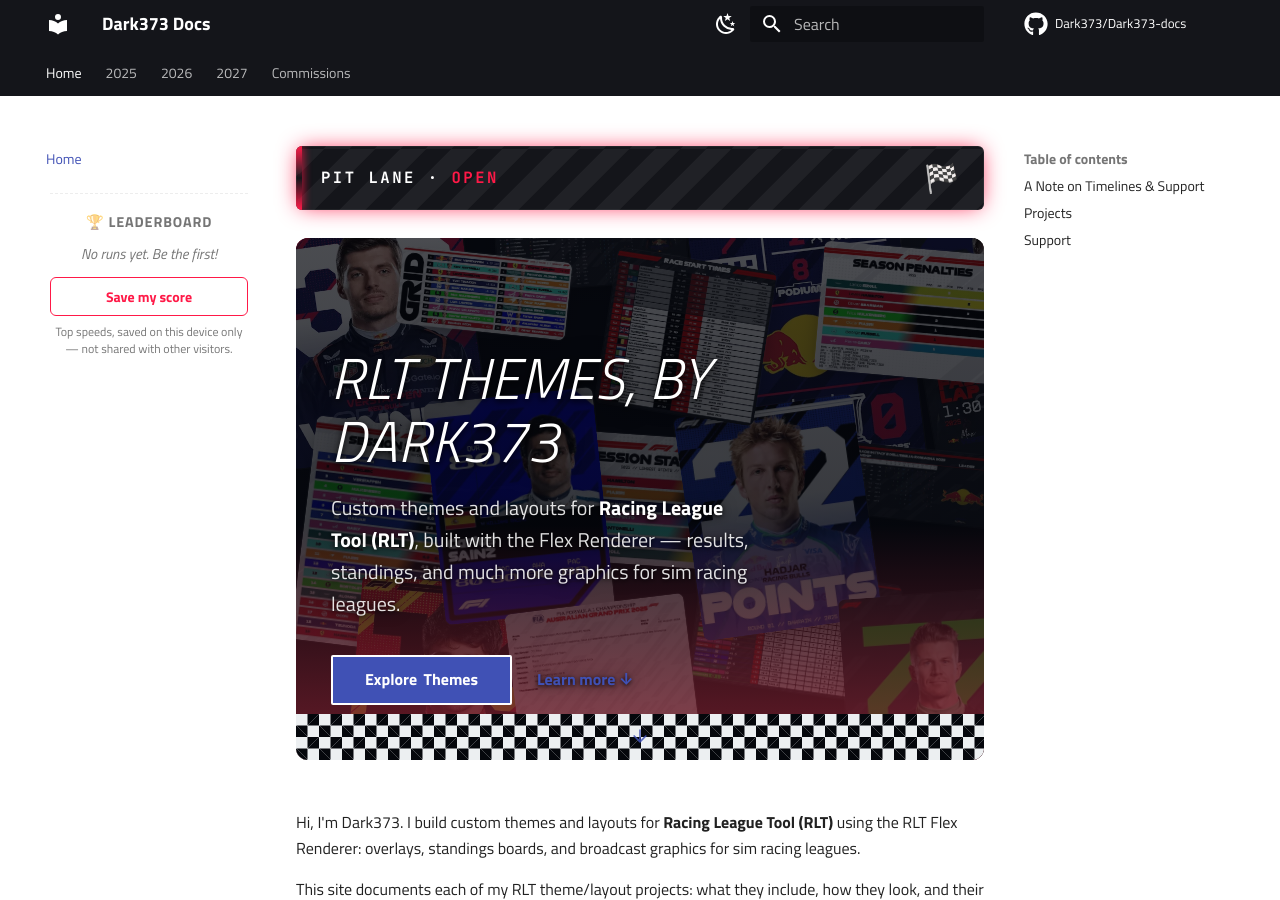
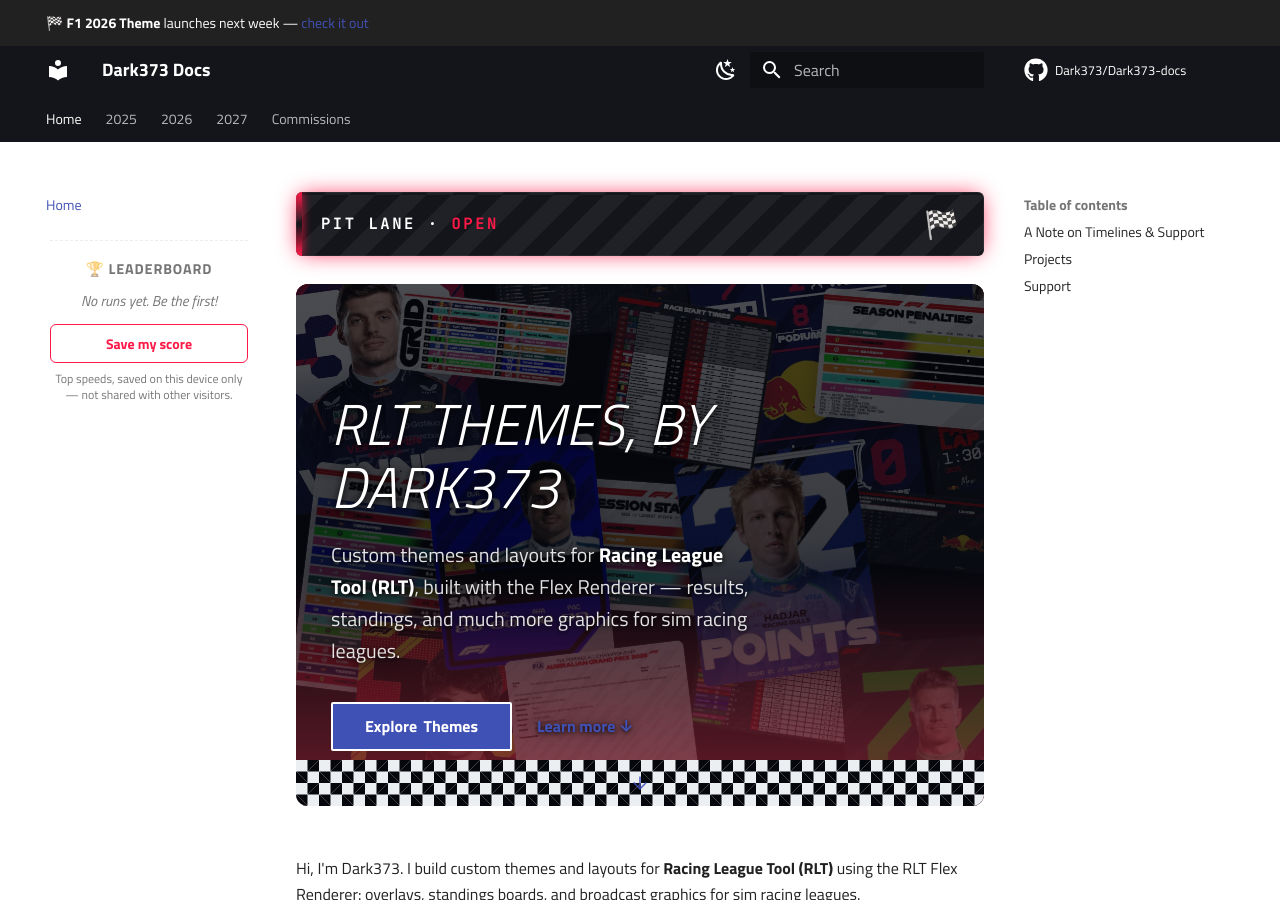
Before and after one commit to Dark373/Dark373-docs, an MkDocs documentation site: the page built from docs/index.md, in a window 1280 px wide and 900 px high. Built offline with MkDocs 1.6.1 and Material for MkDocs 9.7.7, drawn with Linux system fonts in a browser that asks for light colours; comment, search, counter and statistics services are not loaded.

Commit message:
Add a site-wide announcement bar for the 2026 theme launch
Above the header on every page: "F1 2026 Theme launches next week -
check it out", linking to the 2026 Overview page. Standard Material
customization (theme.custom_dir + overrides/main.html overriding the
announce block) - includes the built-in dismiss control.

Verified the rendered bar and the link target with a real build +
screenshot before pushing (a naive Playwright selector guess against
.md-announce didn't match anything; the actual wrapper is .md-banner).

```diff
--- a/mkdocs.yml
+++ b/mkdocs.yml
@@ -7,6 +7,7 @@ copyright: Site built by Solar
 
 theme:
   name: material
+  custom_dir: overrides
   palette:
     # Palette toggle for light mode
     - media: "(prefers-color-scheme: light)"
--- /dev/null
+++ b/overrides/main.html
@@ -0,0 +1,5 @@
+{% extends "base.html" %}
+
+{% block announce %}
+  🏁 <strong>F1 2026 Theme</strong> launches next week — <a href="{{ 'project-1/' | url }}">check it out</a>
+{% endblock %}
```
